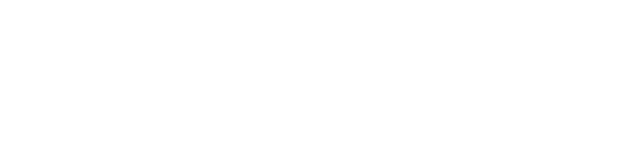
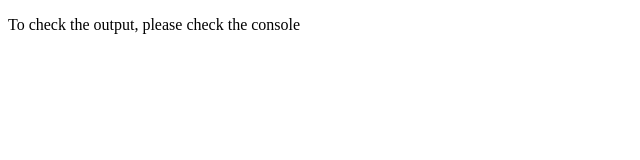
Before and after one commit to akashd-neosoft/React-new, a plain HTML site: page mapFilterReduce.html in a window 1280 px wide. Shown: the whole page, without its empty margins (0-640 px from the left). Drawn offline with Linux system fonts and the light colour scheme.

Commit message:
added fetch html changes

```diff
--- a/mapFilterReduce.html
+++ b/mapFilterReduce.html
@@ -7,6 +7,7 @@
     <title>Document</title>
 </head>
 <body>
+    <p>To check the output, please check the console</p>
     <script>
         let users = [
             {user : "akash"},
```
